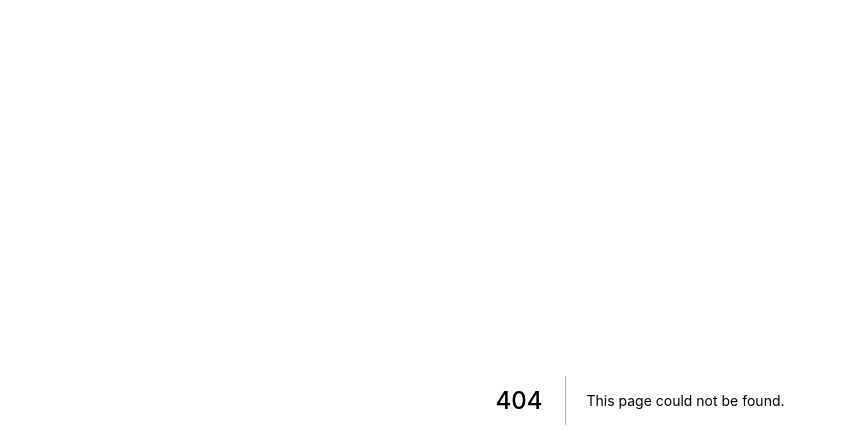
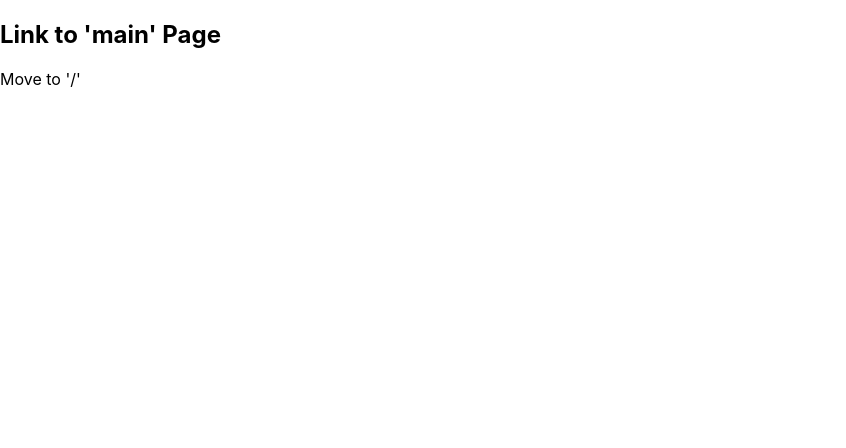
Before and after one commit to yurileeeee/github-repository-clone, a Next.js app: page /tomato in a window 1280 px wide. Before the commit this address had no page. Shown: the top 448 px of the page, without its empty margins (0-846 px from the left). Built offline with nearby package versions, Linux system fonts and the light colour scheme.

Commit message:
Feat: nextjs로 정적라우팅, 동적라우팅 시도

```diff
--- a/next.config.js
+++ b/next.config.js
@@ -1,3 +1,3 @@
 module.exports = {
   reactStrictMode: true,
-}
+};
--- /dev/null
+++ b/pages/tomato.jsx
@@ -0,0 +1,14 @@
+import Link from "next/link";
+
+const Tomato = () => {
+  return (
+    <div>
+      <h2>Link to 'main' Page</h2>
+      <Link href="/">
+        <a>Move to '/'</a>
+      </Link>
+    </div>
+  )
+}
+
+export default Tomato;
```
Also changed, not shown: package.json (+10 -2 lines), pages/index.jsx (added, +14 -0 lines), pages/vegetable/[name].jsx (added, +10 -0 lines), .babelrc (added), .eslintrc.js (added), 1 other file (tests, documents, lock files or other folders).
